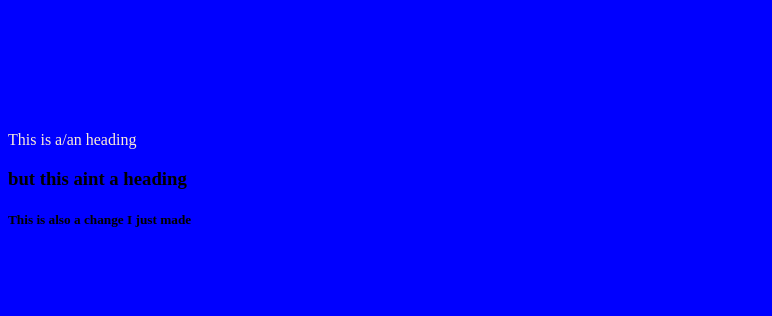
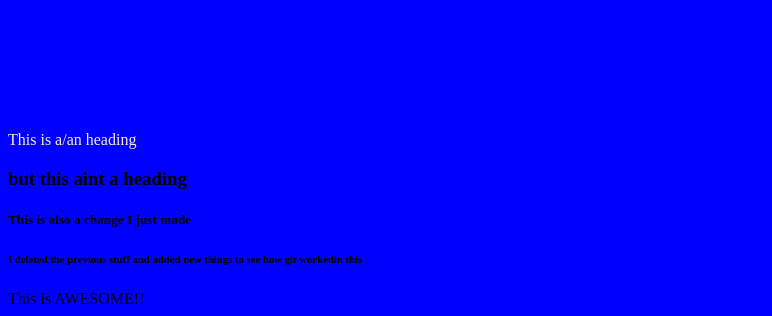
Before and after one commit to dxavier-gis/mapstrial, a plain HTML site: page index.html in a window 1280 px wide. Shown: the part 595-911 px from the top of the page, without its empty margins (0-772 px from the left). Before the commit the page ends 845 px from the top, so only its background shows below. Drawn offline with Linux system fonts and the light colour scheme.

Commit message:
testing a commit

```diff
--- a/index.html
+++ b/index.html
@@ -13,6 +13,8 @@
 
     <h5> This is also a change I just made </h5>
 
+    <h6> I deleted the previous stuff and added new things to see how git workedin this</h6>
+    <span> This is AWESOME!! </span>
 
 </body>
 </html>
```
